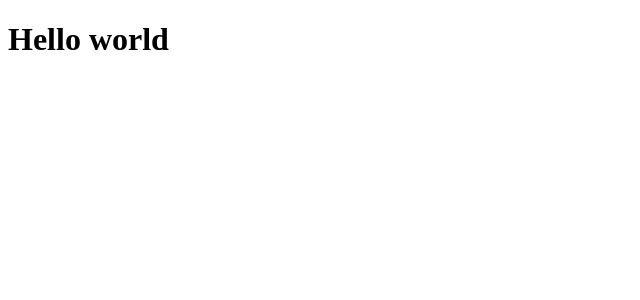
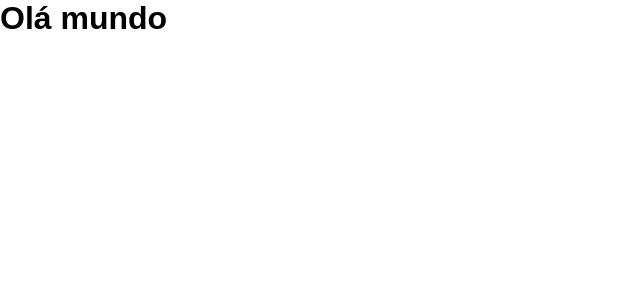
Before and after one commit to MoreiraMatheus/weather-app, a React (Create React App) app in the folder Web/: page / in a window 1280 px wide. Shown: the top 300 px of the page, without its empty margins (0-640 px from the left). Built offline with nearby package versions, Linux system fonts and the light colour scheme.

Commit message:
reiniciando projeto

```diff
--- a/Web/public/index.html
+++ b/Web/public/index.html
@@ -10,11 +10,34 @@
       content="Web site created using create-react-app"
     />
     <link rel="apple-touch-icon" href="%PUBLIC_URL%/logo192.png" />
+    <!--
+      manifest.json provides metadata used when your web app is installed on a
+      user's mobile device or desktop. See https://developers.google.com/web/fundamentals/web-app-manifest/
+    -->
     <link rel="manifest" href="%PUBLIC_URL%/manifest.json" />
-    <title>Weather App</title>
+    <!--
+      Notice the use of %PUBLIC_URL% in the tags above.
+      It will be replaced with the URL of the `public` folder during the build.
+      Only files inside the `public` folder can be referenced from the HTML.
+
+      Unlike "/favicon.ico" or "favicon.ico", "%PUBLIC_URL%/favicon.ico" will
+      work correctly both with client-side routing and a non-root public URL.
+      Learn how to configure a non-root public URL by running `npm run build`.
+    -->
+    <title>React App</title>
   </head>
   <body>
     <noscript>You need to enable JavaScript to run this app.</noscript>
     <div id="root"></div>
+    <!--
+      This HTML file is a template.
+      If you open it directly in the browser, you will see an empty page.
+
+      You can add webfonts, meta tags, or analytics to this file.
+      The build step will place the bundled scripts into the <body> tag.
+
+      To begin the development, run `npm start` or `yarn start`.
+      To create a production bundle, use `npm run build` or `yarn build`.
+    -->
   </body>
 </html>
--- /dev/null
+++ b/Web/src/GlobalStyle.ts
@@ -0,0 +1,12 @@
+import { createGlobalStyle } from 'styled-components'
+
+const GlobalStyle = createGlobalStyle`
+  *{
+    margin: 0px;
+    padding: 0px;
+    box-sizing: border-box;
+    font-family: Arial, Helvetica, sans-serif;
+  }
+`
+
+export default GlobalStyle
--- a/Web/src/components/App/App.tsx
+++ b/Web/src/components/App/App.tsx
@@ -1,6 +1,11 @@
+import GlobalStyle from "../../GlobalStyle";
+
 function App() {
   return (
-    <h1>Hello world</h1>
+    <>
+      <GlobalStyle/>
+      <h1>Olá mundo</h1>
+    </>
   );
 }
 
--- a/Web/src/index.tsx
+++ b/Web/src/index.tsx
@@ -1,7 +1,6 @@
 import React from 'react';
 import ReactDOM from 'react-dom/client';
 import App from './components/App/App';
-
 
 const root = ReactDOM.createRoot(
   document.getElementById('root') as HTMLElement
```
Also changed, not shown: Web/package.json (+7 -2 lines), 2 other files (tests, documents, lock files or other folders).
